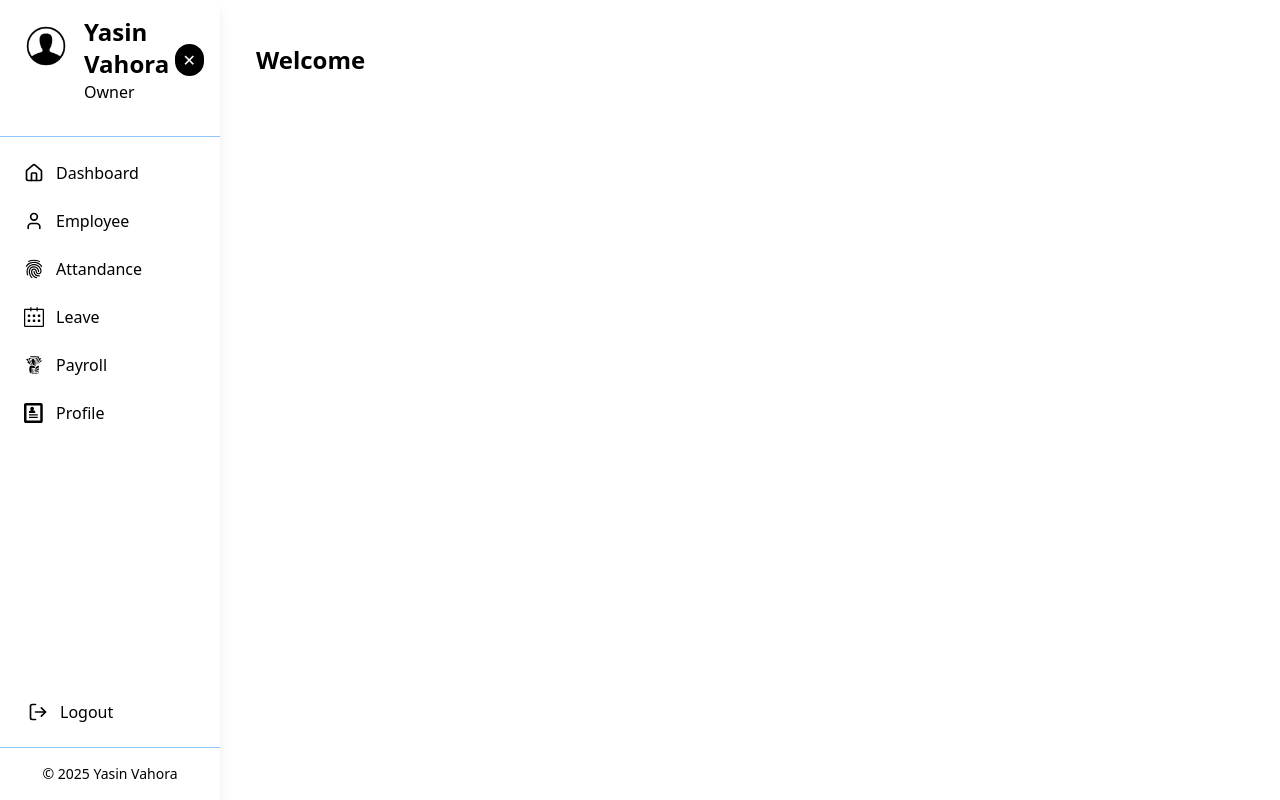
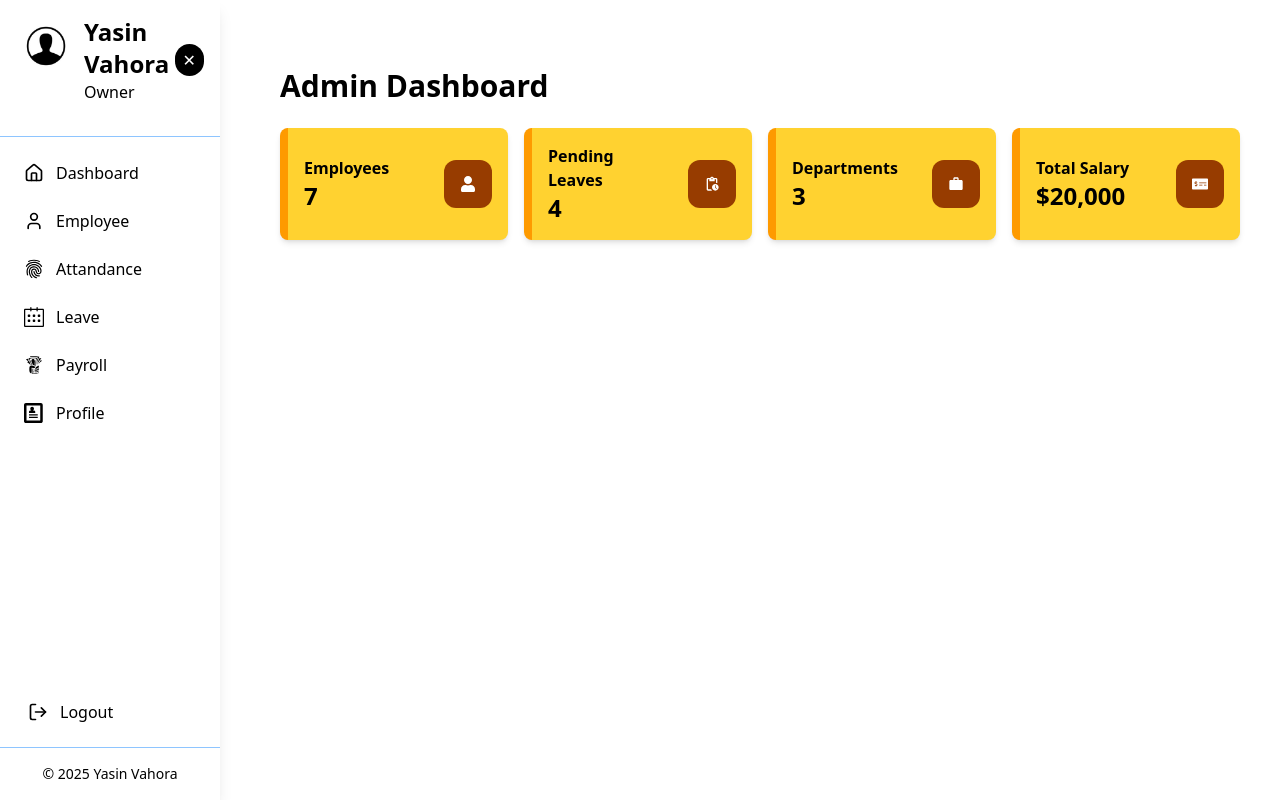
Before and after one commit to yasinvahora56/EMS, a React (Vite) app in the folder frontend/: page /dashboard in a window 1280 px wide. Built offline with nearby package versions, Linux system fonts and the light colour scheme.

Commit message:
Tuesday 18-02-2025(18-29 PM) Office Updated DashBord and Added 4 Button 1. Employes 2. Pending Leaves 3. Department 4. Total Salary

```diff
--- a/frontend/package.json
+++ b/frontend/package.json
@@ -17,6 +17,7 @@
     "react-dom": "^19.0.0",
     "react-icons": "^5.4.0",
     "react-router-dom": "^7.1.5",
+    "recharts": "^2.15.1",
     "tailwindcss": "^4.0.6"
   },
   "devDependencies": {
--- a/frontend/src/Components/Admin/DashBoard/DashBoard.jsx
+++ b/frontend/src/Components/Admin/DashBoard/DashBoard.jsx
@@ -1,54 +1,31 @@
-import { FaUser } from "react-icons/fa";
-import { MdPendingActions } from "react-icons/md";
-
-
+import { FaUser, FaMoneyCheckAlt } from "react-icons/fa";
+import { MdPendingActions, MdWork, MdAddTask } from "react-icons/md";
+import { Bar } from "recharts";
 
 const DashBoard = () => {
-
   const Data = [
-    {
-        type:"Employee",
-        Number: "7",
-        icon: <FaUser/>,
-    },
-    {
-        type:"Pending Leaves",
-        Number: "4",
-        icon: <MdPendingActions/>,
-    },
-    {
-        type:"Employee",
-        Number: "7",
-        icon: <FaUser/>,
-    },
-    {
-        type:"Employee",
-        Number: "7",
-        icon: <FaUser/>,
-    },
-  ]
-
+    { type: "Employees", number: "7", icon: <FaUser /> },
+    { type: "Pending Leaves", number: "4", icon: <MdPendingActions /> },
+    { type: "Departments", number: "3", icon: <MdWork /> },
+    { type: "Total Salary", number: "$20,000", icon: <FaMoneyCheckAlt /> },
+  ];
 
   return (
-    <>
-      <div className="ml-60 mt-7">
-        <h1 className="text-2xl font-bold">Welcome</h1>
-        <div className="mt-4">
-        {Data.map((card) => {
-          <div className="flex items-center justify-between w-2xs bg-amber-300 p-4 rounded-lg border-l-7 text-amber-900">
-          <div className="font-bold">
-              <h1 className="text-md">{card.type}</h1>
-              <p className="text-2xl">{card.Number}</p>
+    <div className="ml-60 mt-7 p-6">
+      <h1 className="text-3xl font-bold">Admin Dashboard</h1>
+      <div className="grid grid-cols-4 gap-4 mt-6">
+        {Data.map((card, index) => (
+          <div key={index} className="flex items-center justify-between bg-amber-300 p-4 rounded-lg shadow-md border-l-8 border-amber-500">
+            <div>
+              <h1 className="text-md font-semibold">{card.type}</h1>
+              <p className="text-2xl font-bold">{card.number}</p>
             </div>
-            <div className="ml-4 bg-amber-800 p-4 text-white rounded-xl">
-              {card.icon}
-            </div>
+            <div className="ml-4 bg-amber-800 p-4 text-white rounded-xl">{card.icon}</div>
           </div>
-        })}
-        </div>
+        ))}
       </div>
-    </>
-  )
-}
+      </div>
+  );
+};
 
-export default DashBoard
+export default DashBoard;
```
Also changed, not shown: 1 other file (tests, documents, lock files or other folders).
